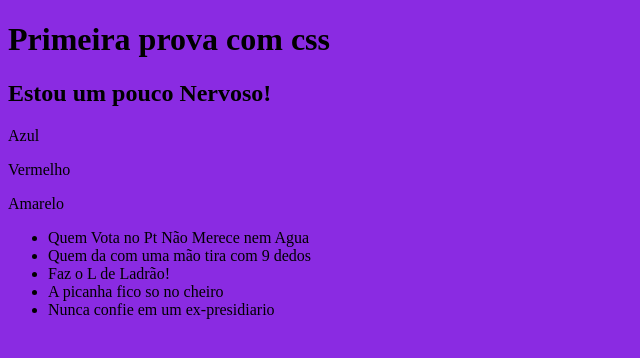
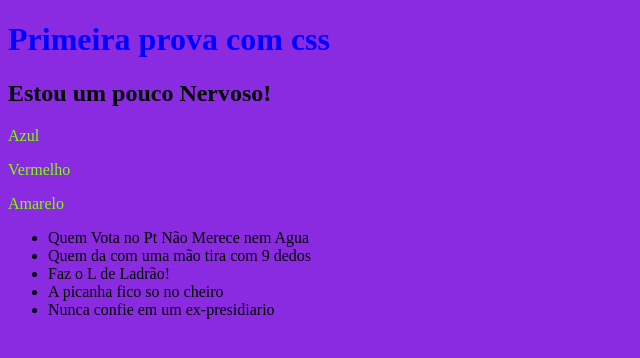
Before and after one commit to zidanenoauge-rgb/prova-html-css-FellipeBryan, a plain HTML site: page index.html in a window 1280 px wide. Shown: the whole page, without its empty margins (0-640 px from the left). Drawn offline with Linux system fonts and the light colour scheme.

Commit message:
Alterei a cor dos paragrafos no css

```diff
--- a/style.css
+++ b/style.css
@@ -2,3 +2,10 @@
 body{
     background: blueviolet;
 }
+h1{
+    color: blue;
+}
+
+p{
+    color: chartreuse;
+}
```
